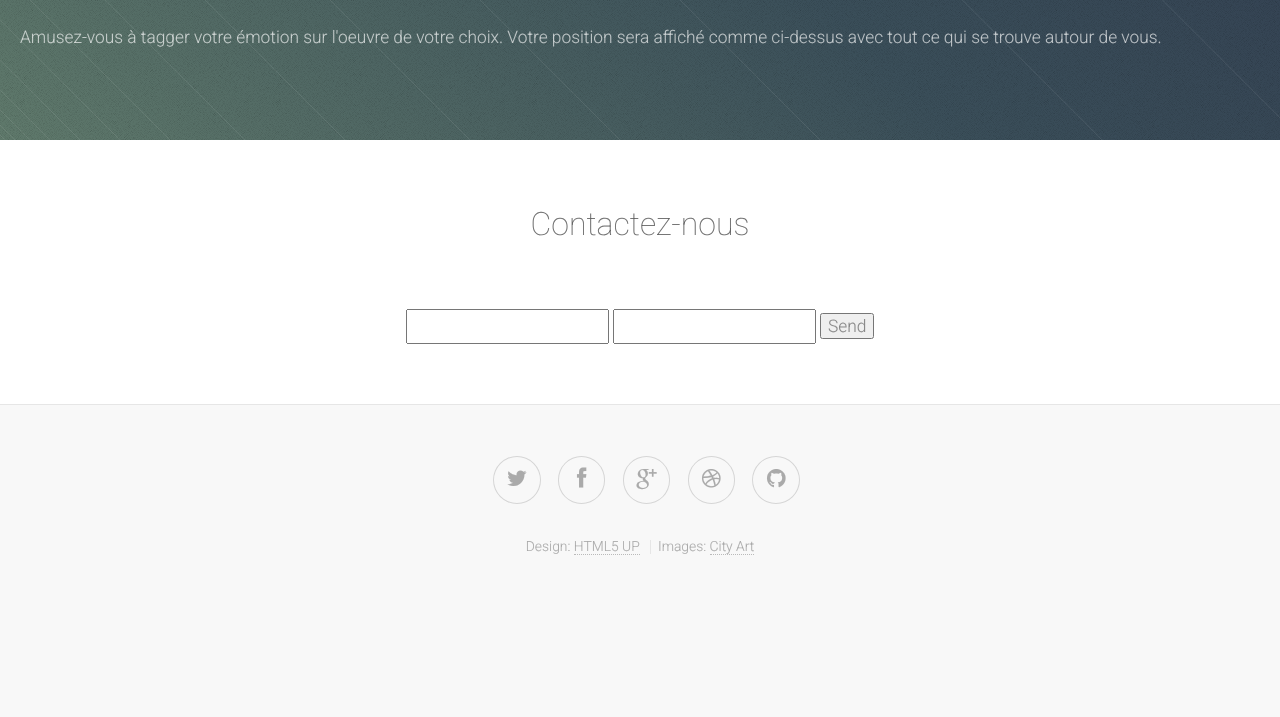
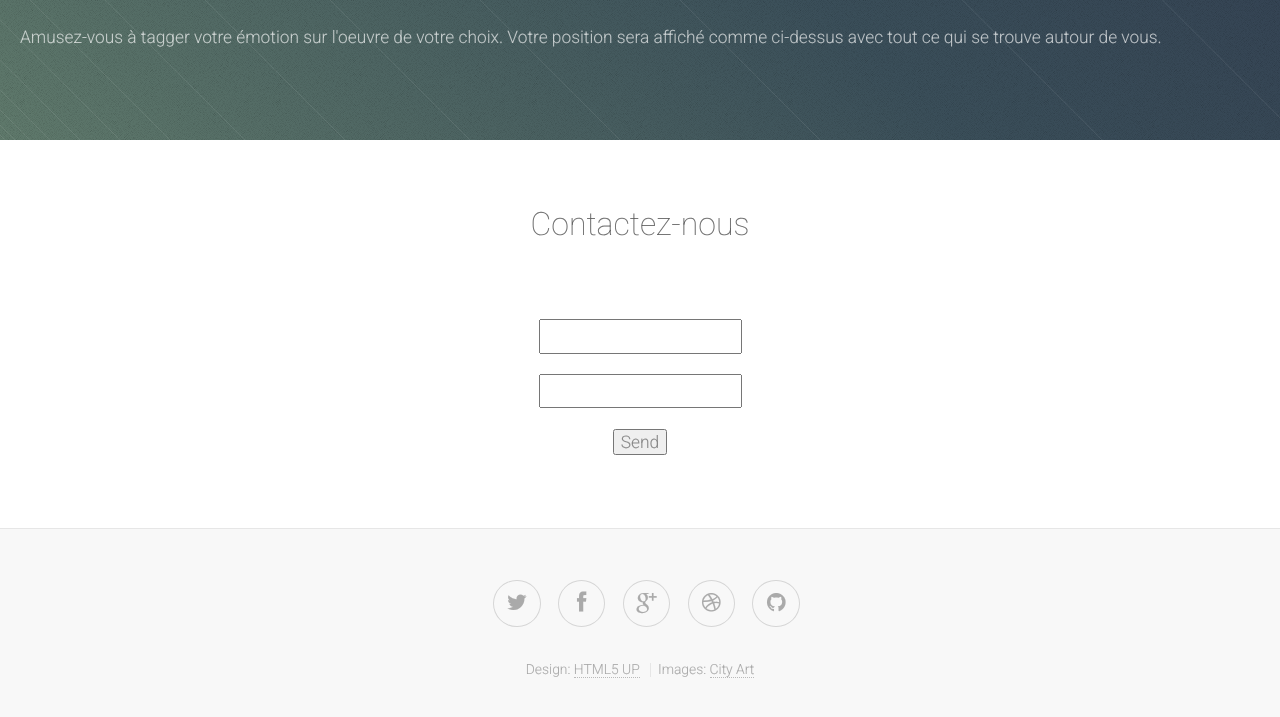
Before and after one commit to matthieusukho/CityArtWeb, a plain HTML site: page index.html in a window 1280 px wide. Shown: the part 2903-3620 px from the top of the page. Before the commit the page ends 3529 px from the top, so only its background shows below. Drawn offline with Linux system fonts and the light colour scheme.

Commit message:
form button

```diff
--- a/index.html
+++ b/index.html
@@ -120,10 +120,16 @@
 				</header>
 				<div class="content style4 featured">
 					<div class="container small">
-						<form action="https://formspree.io/your@email.com" method="POST">
-   						 <input type="text" name="name">
-    						 <input type="email" name="_replyto">
+						<form action="https://formspree.io/cityartappdev@gmail.com" method="POST">
+					         <div class="row half">
+   							 <div class="6u"><input type="text" name="name"></div>
+    							 <div class="6u"><input type="email" name="_replyto"></div>
+						 </div>
+						 <div class="row">
+						 <div class="12u">
     						 <input type="submit" value="Send">
+						 </div>
+						 </div>
 						</form>
 					</div>
 				</div>
```
